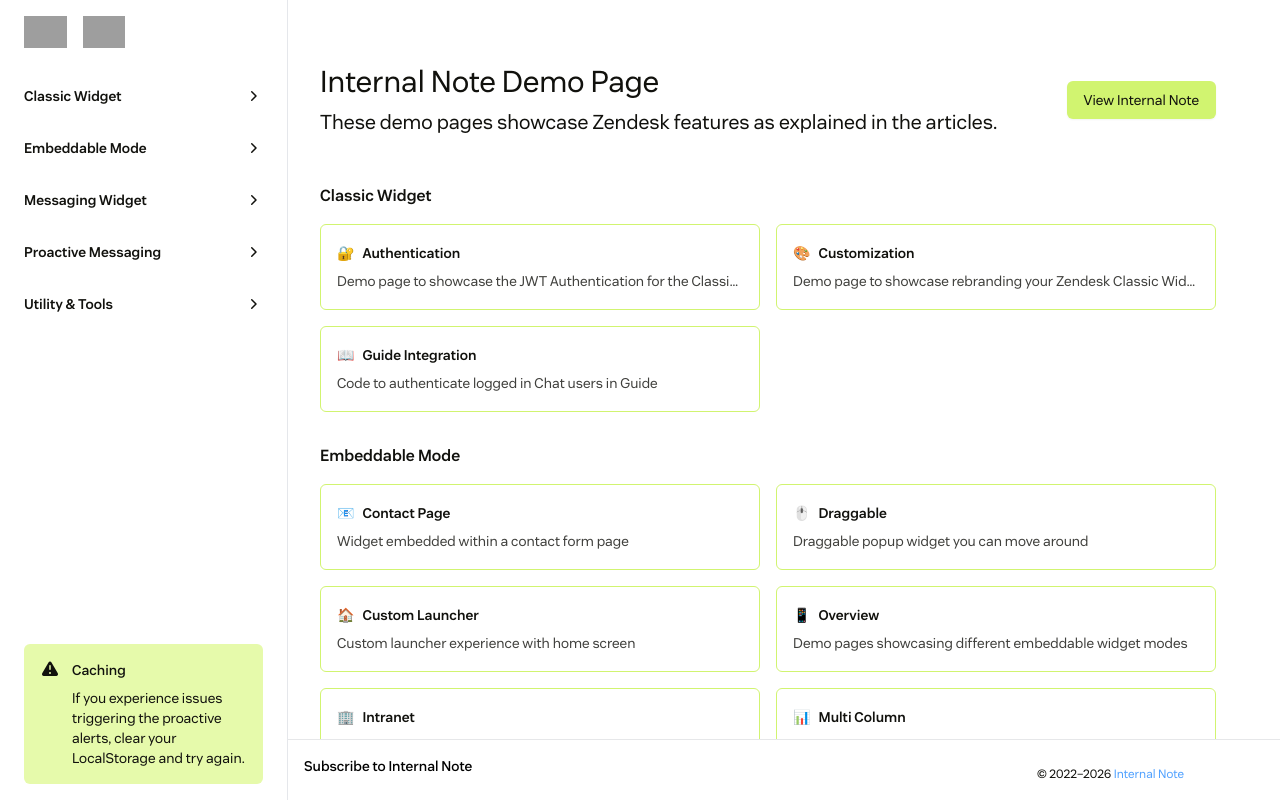
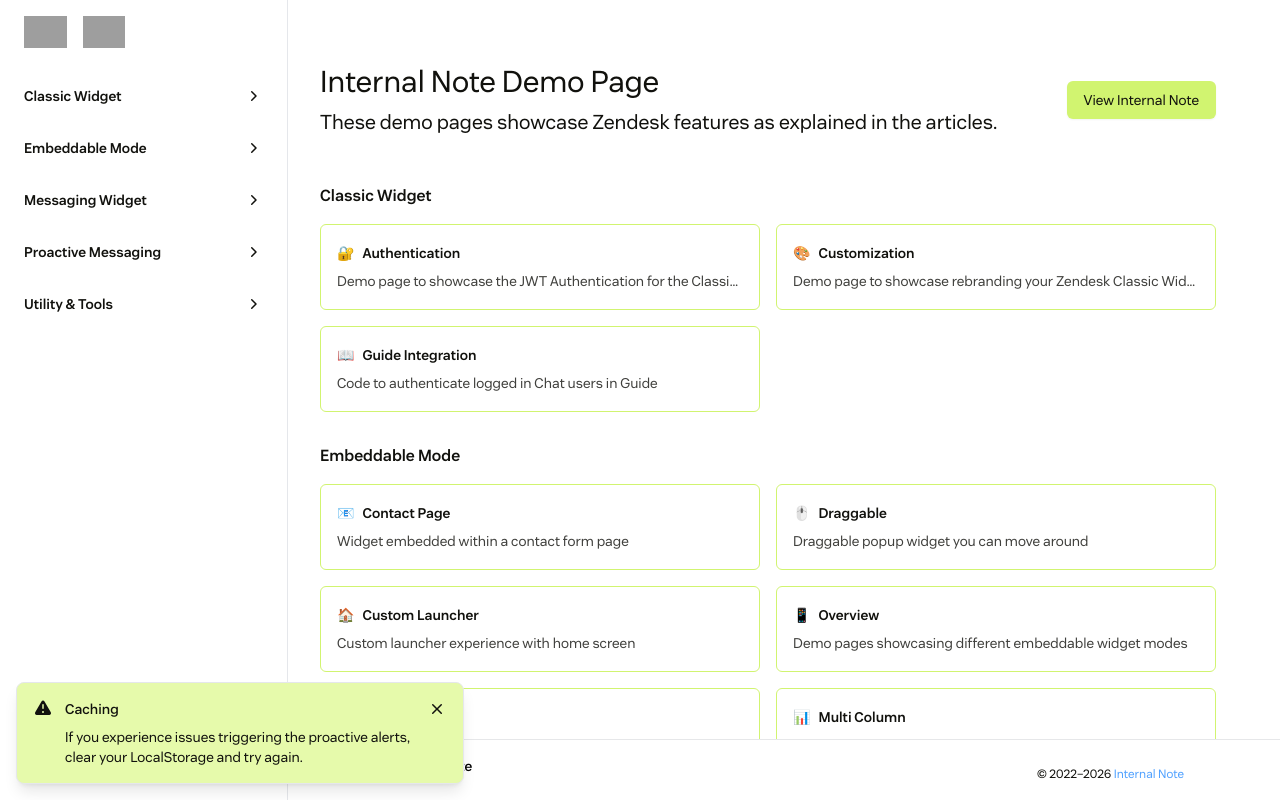
Before and after one commit to verschoren/zendesk_widget, a React (Vite) app: page / in a window 1280 px wide. Shown: the top 800 px of the page. Built offline with nearby package versions, Linux system fonts and the light colour scheme; grey boxes are pictures that could not be loaded.

Commit message:
tweak cache

```diff
--- /dev/null
+++ b/src/components/CachingBanner.tsx
@@ -0,0 +1,84 @@
+import { useState, useEffect } from 'react'
+
+const STORAGE_KEY = 'caching-banner-dismissed'
+const ONE_WEEK = 7 * 24 * 60 * 60 * 1000 // 1 week in milliseconds
+
+export default function CachingBanner() {
+  const [isVisible, setIsVisible] = useState(false)
+
+  useEffect(() => {
+    // Check if banner was previously dismissed
+    const dismissedData = localStorage.getItem(STORAGE_KEY)
+    if (dismissedData) {
+      const { timestamp } = JSON.parse(dismissedData)
+      const now = Date.now()
+
+      // If less than a week has passed, keep it hidden
+      if (now - timestamp < ONE_WEEK) {
+        return
+      }
+    }
+
+    // Show the banner
+    setIsVisible(true)
+  }, [])
+
+  const handleDismiss = () => {
+    // Store dismissal timestamp
+    localStorage.setItem(
+      STORAGE_KEY,
+      JSON.stringify({ timestamp: Date.now() })
+    )
+    setIsVisible(false)
+  }
+
+  if (!isVisible) return null
+
+  return (
+    <div className="fixed bottom-4 left-4 z-50 max-w-md">
+      <div className="rounded-lg bg-lime shadow-lg border border-gray-200">
+        <div className="p-4">
+          <div className="flex items-start">
+            <div className="shrink-0">
+              <svg
+                className="h-5 w-5 text-licorice"
+                viewBox="0 0 20 20"
+                fill="currentColor"
+                aria-hidden="true"
+              >
+                <path
+                  fillRule="evenodd"
+                  d="M8.485 2.495c.673-1.167 2.357-1.167 3.03 0l6.28 10.875c.673 1.167-.17 2.625-1.516 2.625H3.72c-1.347 0-2.189-1.458-1.515-2.625L8.485 2.495zM10 5a.75.75 0 01.75.75v3.5a.75.75 0 01-1.5 0v-3.5A.75.75 0 0110 5zm0 9a1 1 0 100-2 1 1 0 000 2z"
+                  clipRule="evenodd"
+                />
+              </svg>
+            </div>
+            <div className="ml-3 flex-1">
+              <h3 className="text-sm font-medium text-licorice">Caching</h3>
+              <div className="mt-2 text-sm text-licorice">
+                <p>
+                  If you experience issues triggering the proactive alerts, clear your LocalStorage and try again.
+                </p>
+              </div>
+            </div>
+            <button
+              type="button"
+              onClick={handleDismiss}
+              className="ml-3 inline-flex shrink-0 rounded-md text-licorice hover:text-gray-700 focus:outline-none focus:ring-2 focus:ring-licorice focus:ring-offset-2 focus:ring-offset-lime"
+            >
+              <span className="sr-only">Dismiss</span>
+              <svg
+                className="h-5 w-5"
+                viewBox="0 0 20 20"
+                fill="currentColor"
+                aria-hidden="true"
+              >
+                <path d="M6.28 5.22a.75.75 0 00-1.06 1.06L8.94 10l-3.72 3.72a.75.75 0 101.06 1.06L10 11.06l3.72 3.72a.75.75 0 101.06-1.06L11.06 10l3.72-3.72a.75.75 0 00-1.06-1.06L10 8.94 6.28 5.22z" />
+              </svg>
+            </button>
+          </div>
+        </div>
+      </div>
+    </div>
+  )
+}
--- a/src/components/Layout/AppLayout.tsx
+++ b/src/components/Layout/AppLayout.tsx
@@ -3,6 +3,7 @@
 import MobileSidebar from './MobileSidebar'
 import MobileHeader from './MobileHeader'
 import Footer from './Footer'
+import CachingBanner from '../CachingBanner'
 
 interface AppLayoutProps {
   children: ReactNode
@@ -30,6 +31,9 @@
         {/* Footer */}
         <Footer />
       </main>
+
+      {/* Caching banner (bottom-left overlay) */}
+      <CachingBanner />
     </>
   )
 }
--- a/src/components/Layout/MobileSidebar.tsx
+++ b/src/components/Layout/MobileSidebar.tsx
@@ -43,21 +43,6 @@
             <nav className="flex flex-1 flex-col">
               <NavigationMenu onLinkClick={onClose} />
             </nav>
-            <div className="rounded-md bg-lime p-4">
-              <div className="flex">
-                <div className="shrink-0">
-                  <svg className="h-5 w-5 text-licorice" viewBox="0 0 20 20" fill="currentColor" aria-hidden="true">
-                    <path fillRule="evenodd" d="M8.485 2.495c.673-1.167 2.357-1.167 3.03 0l6.28 10.875c.673 1.167-.17 2.625-1.516 2.625H3.72c-1.347 0-2.189-1.458-1.515-2.625L8.485 2.495zM10 5a.75.75 0 01.75.75v3.5a.75.75 0 01-1.5 0v-3.5A.75.75 0 0110 5zm0 9a1 1 0 100-2 1 1 0 000 2z" clipRule="evenodd" />
-                  </svg>
-                </div>
-                <div className="ml-3">
-                  <h3 className="text-sm font-medium text-licorice">Caching</h3>
-                  <div className="mt-2 text-sm text-licorice">
-                    <p>If you experience issues triggering the proactive alerts, clear your LocalStorage and try again.</p>
-                  </div>
-                </div>
-              </div>
-            </div>
           </div>
         </div>
       </div>
--- a/src/components/Layout/Sidebar.tsx
+++ b/src/components/Layout/Sidebar.tsx
@@ -16,21 +16,6 @@
         <nav className="flex flex-1 flex-col">
           <NavigationMenu />
         </nav>
-        <div className="rounded-md bg-lime p-4">
-          <div className="flex">
-            <div className="shrink-0">
-              <svg className="h-5 w-5 text-licorice" viewBox="0 0 20 20" fill="currentColor" aria-hidden="true">
-                <path fillRule="evenodd" d="M8.485 2.495c.673-1.167 2.357-1.167 3.03 0l6.28 10.875c.673 1.167-.17 2.625-1.516 2.625H3.72c-1.347 0-2.189-1.458-1.515-2.625L8.485 2.495zM10 5a.75.75 0 01.75.75v3.5a.75.75 0 01-1.5 0v-3.5A.75.75 0 0110 5zm0 9a1 1 0 100-2 1 1 0 000 2z" clipRule="evenodd" />
-              </svg>
-            </div>
-            <div className="ml-3">
-              <h3 className="text-sm font-medium text-licorice">Caching</h3>
-              <div className="mt-2 text-sm text-licorice">
-                <p>If you experience issues triggering the proactive alerts, clear your LocalStorage and try again.</p>
-              </div>
-            </div>
-          </div>
-        </div>
       </div>
     </div>
   )
```
